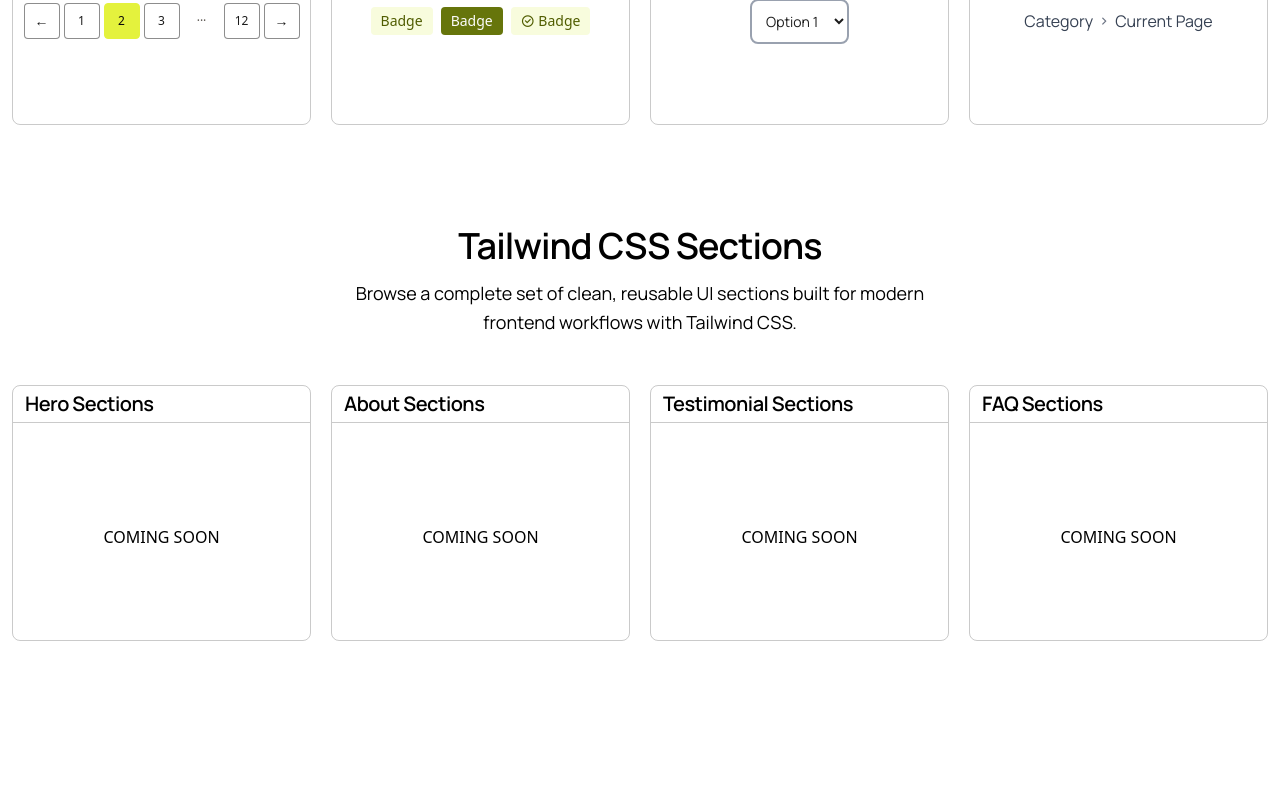
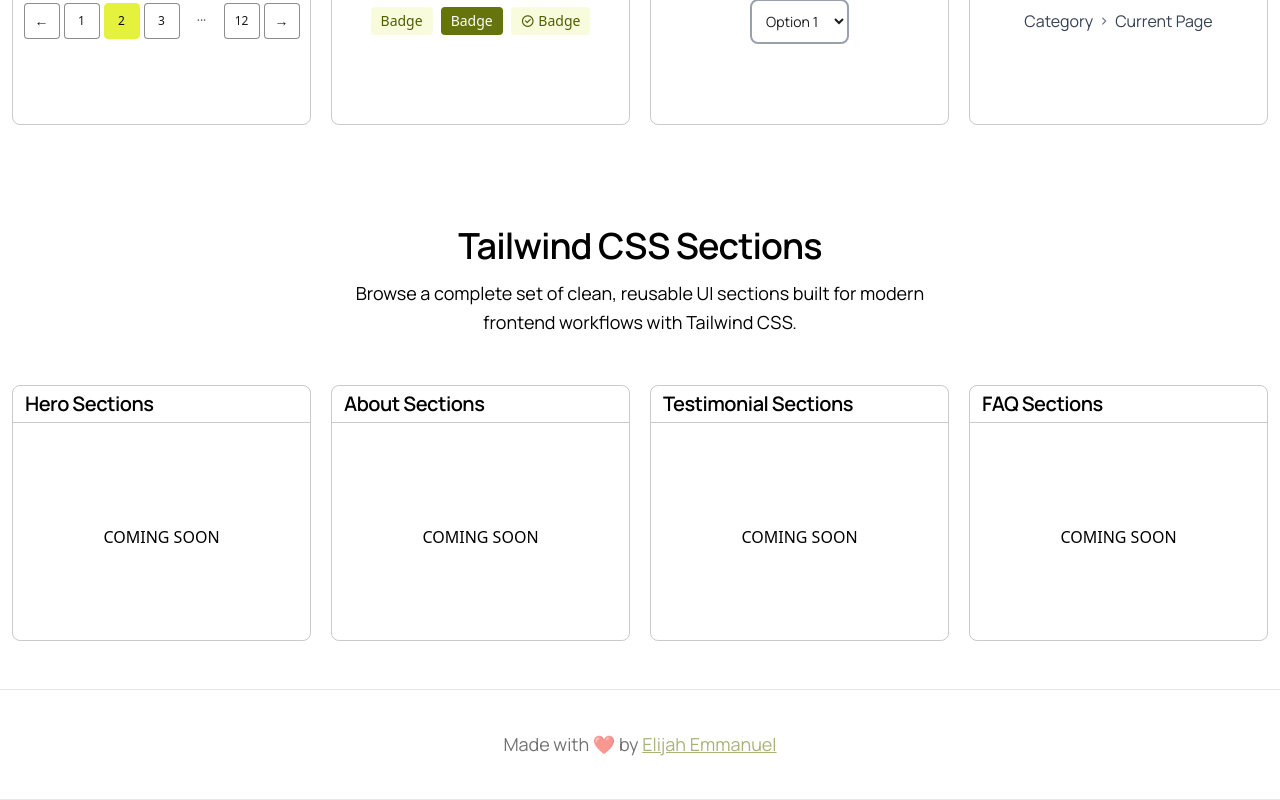
Before and after one commit to EriyaDev/Nexa-UI, a Vue app: page / in a window 1280 px wide. Shown: the part 1419-2219 px from the top of the page. Before the commit the page ends 2108 px from the top, so only its background shows below. Built offline with nearby package versions, Linux system fonts and the light colour scheme.

Commit message:
add footer

```diff
--- a/src/App.vue
+++ b/src/App.vue
@@ -44,6 +44,14 @@
       <component :is="Component" />
     </Transition>
   </RouterView>
+
+  <div
+    class="flex flex-row items-center justify-center py-10 border-t border-b border-text-primary/10"
+  >
+    <p class="text-body opacity-55">
+      Made with ❤️ by <a class="link" href="https://github.com/EriyaDev">Elijah Emmanuel</a>
+    </p>
+  </div>
 </template>
 
 <style>
```
